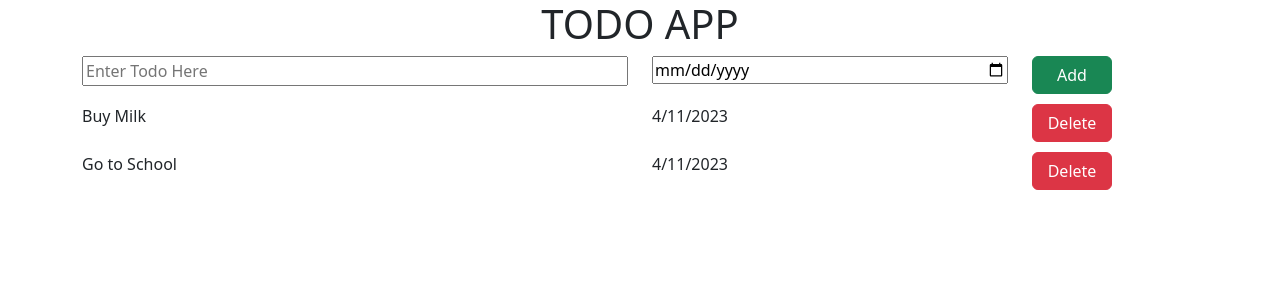
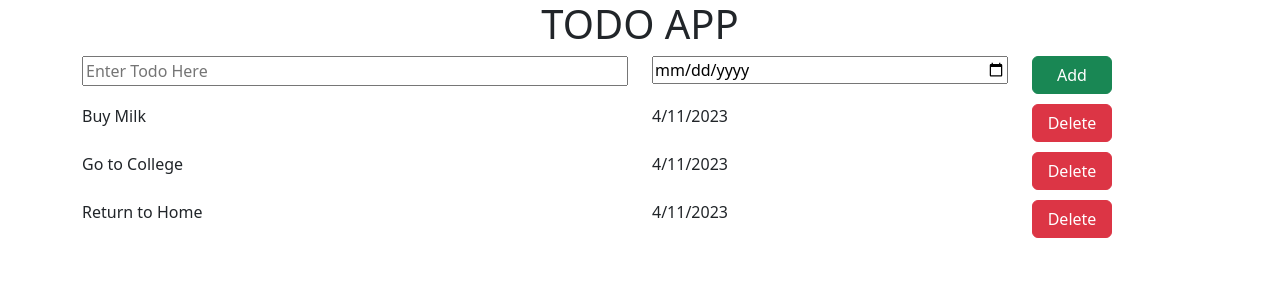
Before and after one commit to CoderSid063/Todo-List-React.js, a React (Vite) app: page / in a window 1280 px wide. Shown: the top 300 px of the page. Built offline with nearby package versions, Linux system fonts and the light colour scheme.

Commit message:
Add TodoItems and pass props from app()

```diff
--- a/src/App.jsx
+++ b/src/App.jsx
@@ -1,17 +1,29 @@
 import { AppName } from "./components/AppName";
 import { AddTodo } from "./components/AddTodo";
-import TodoItem from "./components/TodoItem";
-import "./App.css"
+import TodoItems from "./components/TodoIems";
+import "./App.css";
 
 function App() {
+  const todoItems = [
+    {
+      name: "Buy Milk",
+      dueDate: "4/11/2023",
+    },
+    {
+      name: "Go to College",
+      dueDate: "4/11/2023",
+    },
+    {
+      name : "Return to Home",
+      dueDate : "4/11/2023",
+    },
+  ];
+
   return (
     <center className="todo-container">
       <AppName />
-      <AddTodo/>
-      <div className="items-container">
-        <TodoItem TodoName="Buy Milk" TodoDate="4/11/2023"></TodoItem>
-        <TodoItem TodoName="Go to School" TodoDate="4/11/2023"></TodoItem>
-      </div>
+      <AddTodo />
+      <TodoItems todoList={todoItems}></TodoItems>
     </center>
   );
 }
--- a/src/components/AddTodo.jsx
+++ b/src/components/AddTodo.jsx
@@ -1,12 +1,12 @@
 export function AddTodo(){
-  return <div class="container text-center">
-    <div class="row My-row">
-          <div class="col-6">
+  return <div className="container text-center">
+    <div className="row My-row">
+          <div className="col-6">
             <input type="text" placeholder="Enter Todo Here" />
           </div>
-          <div class="col-4"><input type="date"/></div>
-          <div class="col-2">
-          <button type="button" class="btn btn-success My-btn">Add</button>
+          <div className="col-4"><input type="date"/></div>
+          <div className="col-2">
+          <button type="button" className="btn btn-success My-btn">Add</button>
           </div>
         </div>
   </div>
--- /dev/null
+++ b/src/components/TodoIems.jsx
@@ -0,0 +1,9 @@
+import TodoItem from "./TodoItem";
+const TodoItems = ({todoList}) => {
+  return (
+    <div className="items-container">
+      {todoList.map( item => <TodoItem TodoName={item.name} TodoDate={item.dueDate}></TodoItem>)}
+    </div>
+  );
+};
+export default TodoItems;
--- a/src/components/TodoItem.jsx
+++ b/src/components/TodoItem.jsx
@@ -1,15 +1,17 @@
-function TodoItem ({TodoName,TodoDate}){
-  return <div class="container">
-    <div class="row My-row">
-          <div class="col-6">
-           {TodoName}
-          </div>
-          <div class="col-4">{TodoDate}</div>
-          <div class="col-2">
-          <button type="button" class="btn btn-danger My-btn">Delete</button>
-          </div>
+function TodoItem({ TodoName, TodoDate }) {
+  return (
+    <div className="container">
+      <div className="row My-row">
+        <div className="col-6">{TodoName}</div>
+        <div className="col-4">{TodoDate}</div>
+        <div className="col-2">
+          <button type="button" className="btn btn-danger My-btn">
+            Delete
+          </button>
         </div>
-  </div>
+      </div>
+    </div>
+  );
 }
 
 export default TodoItem;
```
